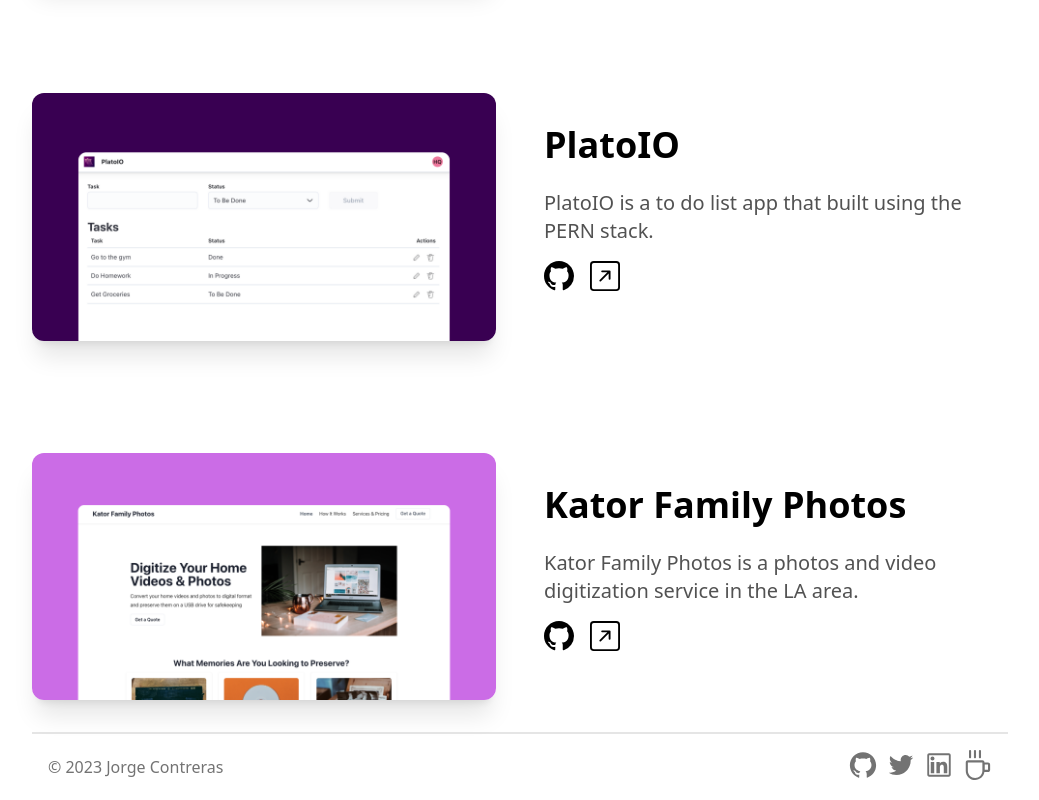
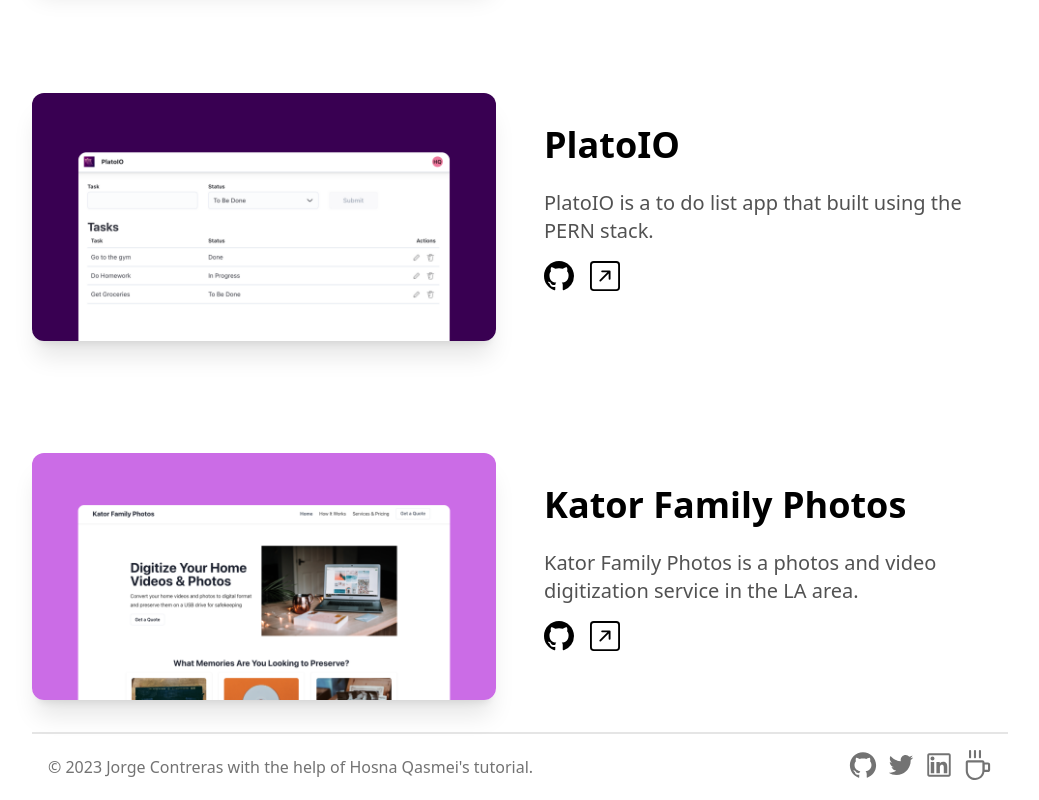
Before and after one commit to jorgecontrerasostos/jorge_contreras, a Next.js app: page / in a window 1280 px wide. Shown: the part 2284-3084 px from the top of the page, without its empty margins (120-1159 px from the left). Built offline with nearby package versions, Linux system fonts and the light colour scheme.

Commit message:
update footer credits

```diff
--- a/components/Footer.tsx
+++ b/components/Footer.tsx
@@ -13,7 +13,15 @@ const Footer = () => {
       <hr className="w-full h-0.5 mx-auto mt-8 bg-neutral-200 border-0"></hr>
       <div className="mx-auto  p-4 flex flex-col text-center text-neutral-900 md:flex-row md:justify-between">
         <div className="flex flex-row items-center justify-center space-x-1 text-neutral-500 dark:text-neutral-100">
-          © 2023 Jorge Contreras<a href="/" className="hover:underline"></a>
+          © 2023 Jorge Contreras with the help of Hosna Qasmei&apos;s&nbsp;{" "}
+          <a
+            href="https://www.youtube.com/watch?v=7gnVzj_nMJw&t=783s&ab_channel=HosnaQasmei"
+            target="_blank"
+            rel="noreferrer"
+          >
+            tutorial.
+          </a>
+          <a href="/" className="hover:underline"></a>
         </div>
         <div className="flex flex-row items-center justify-center space-x-2 mb-1">
           <a
```
